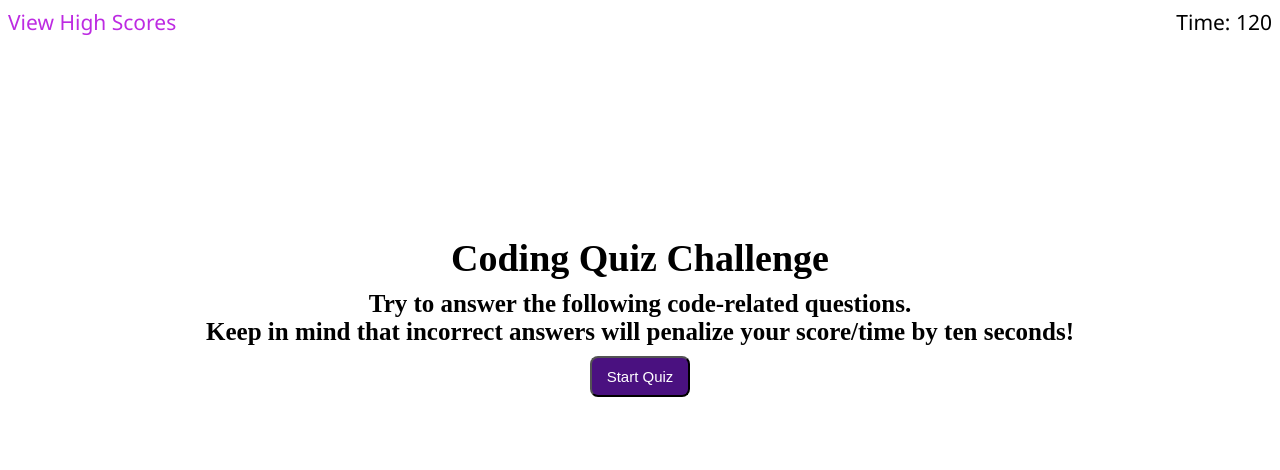
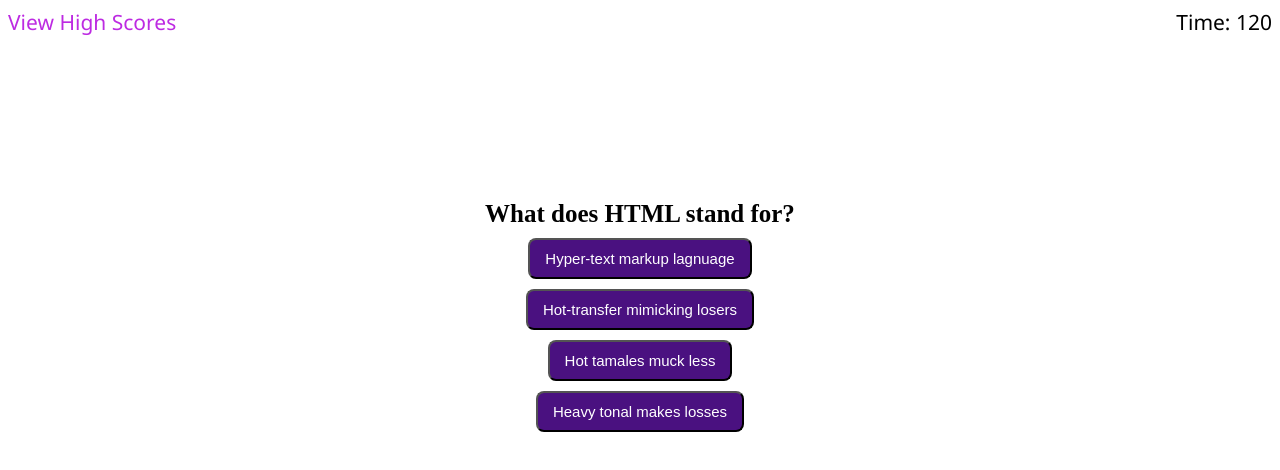
Before and after one commit to kylemoely/JavaScript-Coding-Quiz, a plain HTML site: page index.html in a window 1280 px wide. Both pictures are taken after a click on the button "Start Quiz". Drawn offline with Linux system fonts and the light colour scheme.

Commit message:
Added 6 questions and finished changeQuestion function

```diff
--- a/assets/script.js
+++ b/assets/script.js
@@ -1,13 +1,69 @@
+// HTML elements
 var startEl = document.querySelector("#QuizStart");
 var titleEl = document.getElementById("Title");
 var promptEl = document.getElementById("Prompt");
 var highscoresEl = document.getElementById("scoresBtn");
 var timeEl = document.getElementById("Timer");
+var welcomes = document.querySelectorAll(".welcome");
+var mainEl = document.getElementById("main");
 
+// Questions
+
+var Q1 = ["What does HTML stand for?", "Hyper-text markup lagnuage",
+ "Hot-transfer mimicking losers", "Hot tamales muck less", "Heavy tonal makes losses"];
+
+var Q2 = ["How do you select an HTML element by its class in CSS?", ".", "#", "~", "<p>"];
+
+var Q3 = ["What does the .push() method return?","The length of a new array","A new string",
+"A new array","The length of the HTML document"];
+
+var Q4 = ["What array method would you use to delete the last item in an array?",".pop()",
+".querySelectorAll()",".getElementById()",".push()"];
+
+var Q5 = ["What CSS property do I need to assign flexbox properties to a container?",
+"display:flex","flex:yes","visibility:flex","make:flexbox"];
+
+var Q6 = ["Which of the following attributes assigns a hyperlink to an HTML element?","href","class","id","data"];
+
+
+var questions = [Q1, Q2, Q3, Q4, Q5, Q6];
+var qIndex = 0;
+
+
+// Functions
+
+function changeQuestion(){
+    var currentQ = questions[qIndex];
+    promptEl.innerHTML = currentQ[0];
+    for(x=1;x<5;x++){
+        var NewAns = document.createElement("button");
+        NewAns.innerHTML = currentQ[x];
+        document.body.children[1].appendChild(NewAns);
+    }
+}
+
+// function changeQuestion(){
+//     currentQ = questions[qIndex];
+//     promptEl.innerHTML = currentQ.Question;
+//     // Ans1 = document.createElement("button");
+//     // Ans1.innerHTML = questions[qIndex].Correct;
+//     // document.body.children[1].appendChild(Ans1);
+//     for(x=1;x<5;x++){
+//         NewAns = document.createElement("button");
+//         NewAns.innerHTML = currentQ[x];
+//         console.log(currentQ)
+//         document.body.children[1].appendChild(NewAns);
+//     }
+
+// }
 
 function startQuiz(){
     var timeLeft = 120
     timeEl.innerHTML = "Time: " + timeLeft;
+    for(x=0;x<welcomes.length;x++){
+        welcomes[x].style.display = "none";
+    }
+    changeQuestion();
 }
 
 
--- a/index.html
+++ b/index.html
@@ -15,7 +15,7 @@
         <main>
 
                 <h1 class = "welcome" id ="Title">Coding Quiz Challenge</h1>
-            <h3 class = "welcome" id = "Prompt">Try to answer the following code-related questions.
+            <h3 id = "Prompt">Try to answer the following code-related questions.
             <br>Keep in mind that incorrect answers will penalize your score/time by ten seconds!
             </h3>
 
```
